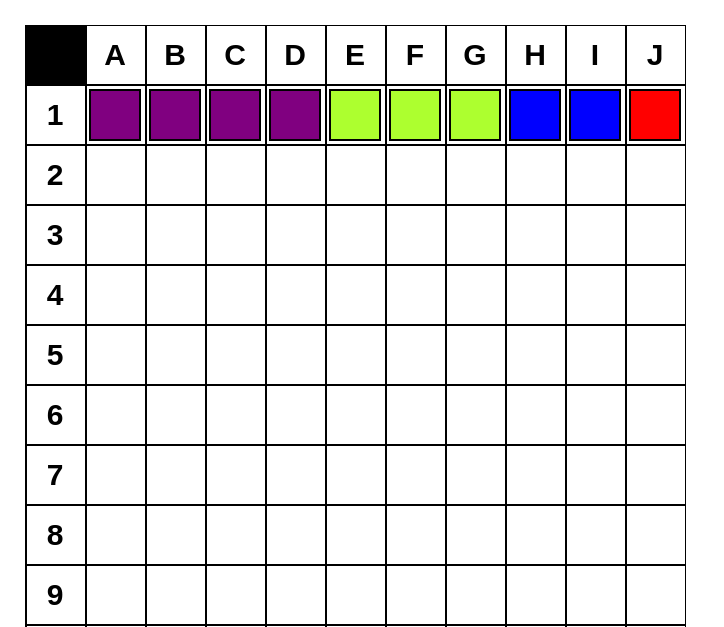
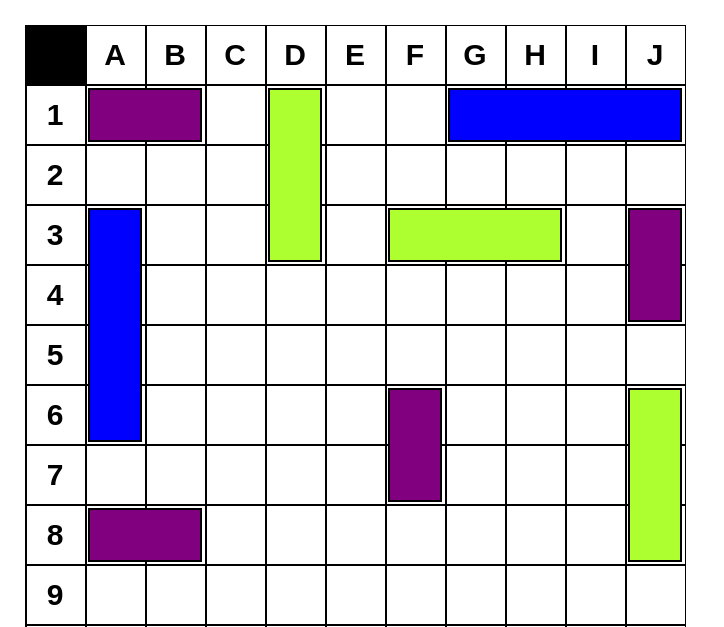
Before and after one commit to Veniklive/10-Sea-Battle, a plain HTML site: page index.html in a window 1280 px wide. Shown: the top 627 px of the page, without its empty margins (0-724 px from the left). Drawn offline with Linux system fonts and the light colour scheme.

Commit message:
Add ship locations

```diff
--- a/assets/css/style.css
+++ b/assets/css/style.css
@@ -80,7 +80,7 @@
 
 .ship {
   outline: 2px solid black;
-  margin: 6px;
+  margin: 5px;
 }
 
 .six-deck {
@@ -100,4 +100,32 @@
 }
 
 .dds-1 {
+  grid-column-end: span 2;
 }
+.dds-2 {
+  grid-area: 4/11/6/11;
+}
+.dds-3 {
+  grid-area: 7/7/9/7;
+}
+.dds-4 {
+  grid-area: 9/2/9/4;
+}
+.tds-1 {
+  grid-area: 2/5/5/5;
+}
+.tds-2 {
+  grid-area: 4/7/4/10;
+}
+.tds-3 {
+  grid-area: 7/11/10/11;
+}
+.fds-1 {
+  grid-area: 2/8/2/12;
+}
+.fds-2 {
+  grid-area: 4/2/8/2;
+}
+.sds-1 {
+  grid-area: 11/6/11/12;
+}
```
